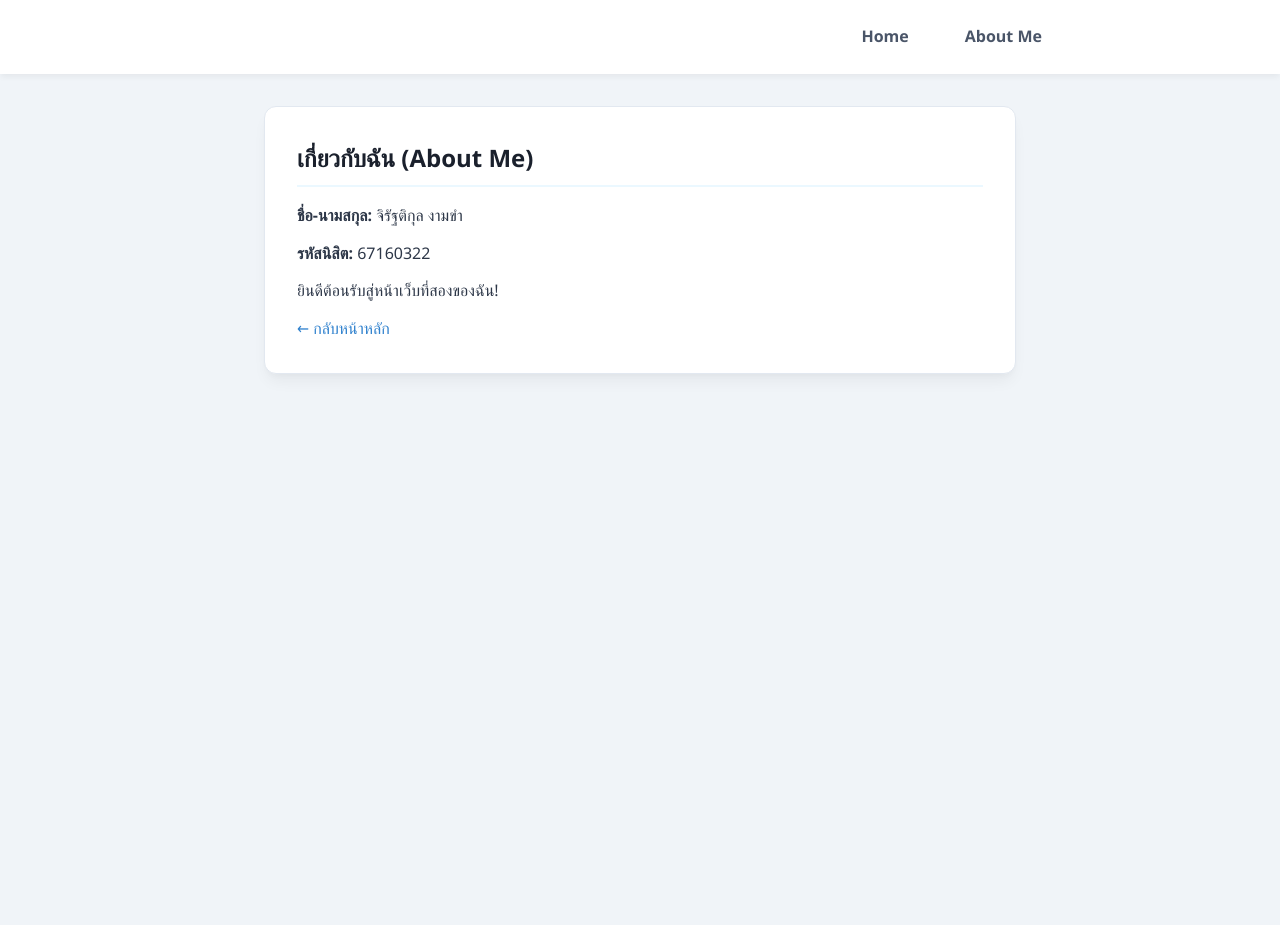
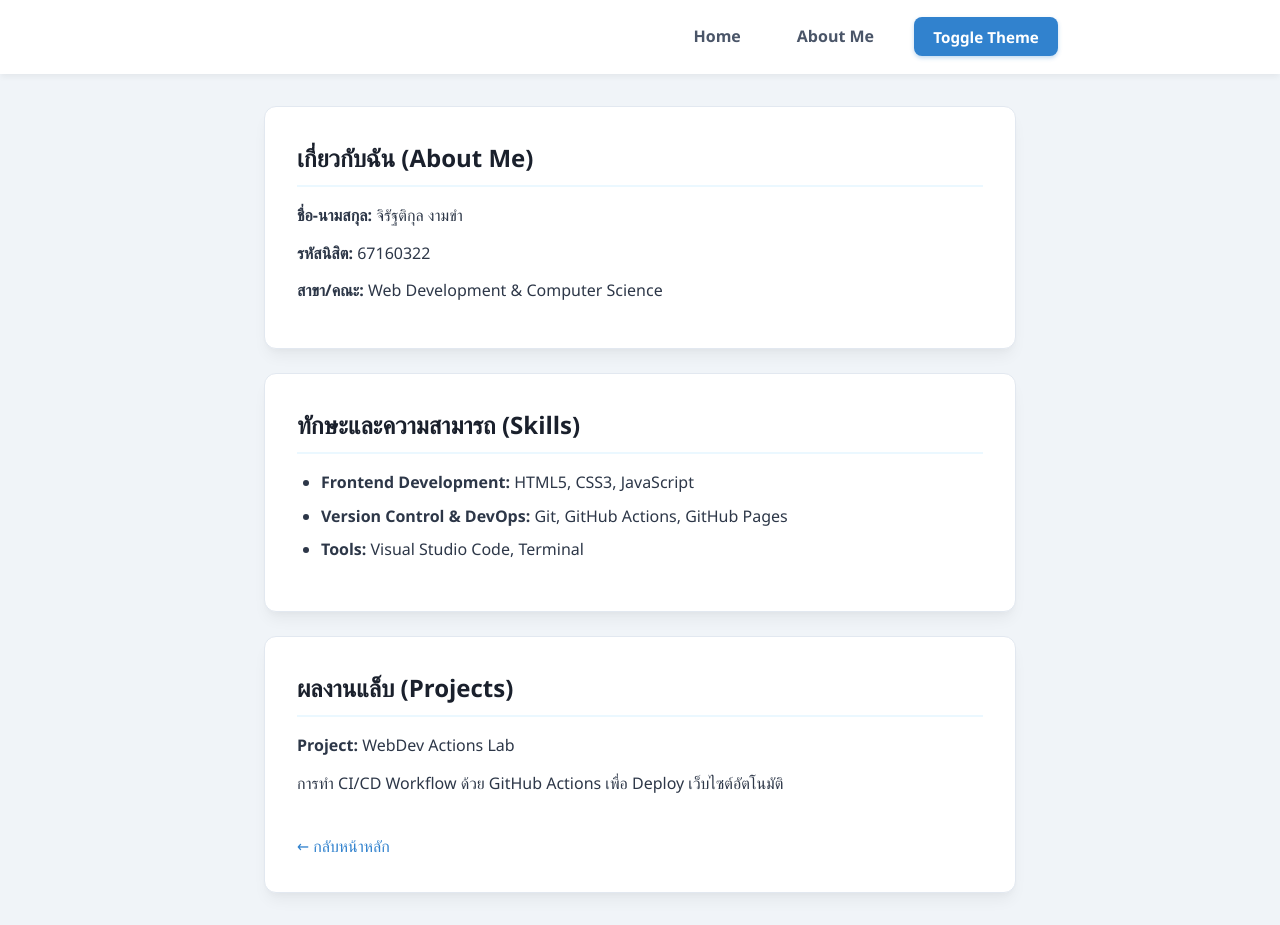
Before and after one commit to 67160322/webdev-actions-lab, a plain HTML site: page about.html in a window 1280 px wide. Before the commit the page ends 800 px from the top, so only its background shows below. Drawn offline with Linux system fonts and the light colour scheme.

Commit message:
Add Skills section to about.html

```diff
--- a/about.html
+++ b/about.html
@@ -3,7 +3,7 @@
 <head>
   <meta charset="UTF-8">
   <meta name="viewport" content="width=device-width, initial-scale=1.0">
-  <title>About Me - WebDev Lab</title>
+  <title>About Me - 67160322</title>
   <link rel="stylesheet" href="style.css">
 </head>
 <body>
@@ -12,6 +12,7 @@
     <nav>
       <a href="index.html">Home</a>
       <a href="about.html">About Me</a>
+      <button id="themeToggle">Toggle Theme</button>
     </nav>
   </header>
 
@@ -20,7 +21,23 @@
       <h1>เกี่ยวกับฉัน (About Me)</h1>
       <p><strong>ชื่อ-นามสกุล:</strong> จิรัฐติกุล งามขำ</p>
       <p><strong>รหัสนิสิต:</strong> 67160322</p>
-      <p>ยินดีต้อนรับสู่หน้าเว็บที่สองของฉัน!</p>
+      <p><strong>สาขา/คณะ:</strong> Web Development & Computer Science</p>
+    </section>
+
+    <section class="card">
+      <h2>ทักษะและความสามารถ (Skills)</h2>
+      <ul>
+        <li><strong>Frontend Development:</strong> HTML5, CSS3, JavaScript</li>
+        <li><strong>Version Control & DevOps:</strong> Git, GitHub Actions, GitHub Pages</li>
+        <li><strong>Tools:</strong> Visual Studio Code, Terminal</li>
+      </ul>
+    </section>
+
+    <section class="card">
+      <h2>ผลงานแล็บ (Projects)</h2>
+      <p><strong>Project:</strong> WebDev Actions Lab</p>
+      <p>การทำ CI/CD Workflow ด้วย GitHub Actions เพื่อ Deploy เว็บไซต์อัตโนมัติ</p>
+      <br>
       <a href="index.html">← กลับหน้าหลัก</a>
     </section>
   </main>
```
